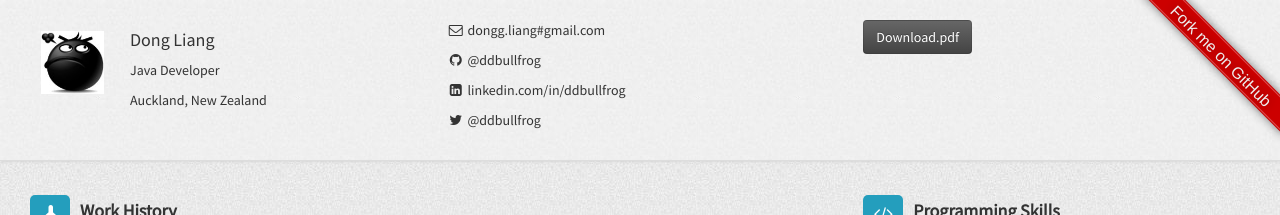
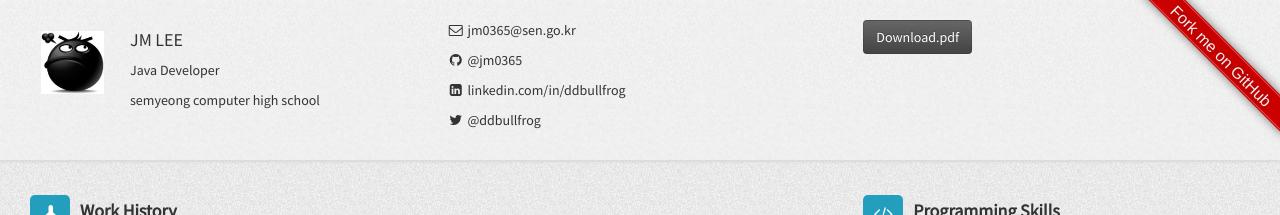
Before and after one commit to jm0365/jm0365.github.io, a Jekyll site: the page built from index.html, in a window 1280 px wide and 900 px high. Shown: the top 215 px of the window. Built offline with Jekyll 4.4.1, drawn with Linux system fonts in a browser that asks for light colours; nearby versions of some CDN libraries; some of the changed text lies outside the part shown.

Commit message:
Update _config.yml

```diff
--- a/_config.yml
+++ b/_config.yml
@@ -14,13 +14,13 @@ exclude: [vendor]
 
 # Author settings
 author:
-  name: Dong Liang
+  name: JM LEE
   title: Java Developer
-  address: Auckland, New Zealand
-  email: dongg.liang#gmail.com
+  address: semyeong computer high school
+  email: jm0365@sen.go.kr
   link: http://ddbullfrog.com
   weibo:
-  github: ddbullfrog
+  github: jm0365
   linkedin: ddbullfrog
   twitter: ddbullfrog
   gavatar: /resumecard/assets/img/avatar.JPG
```
